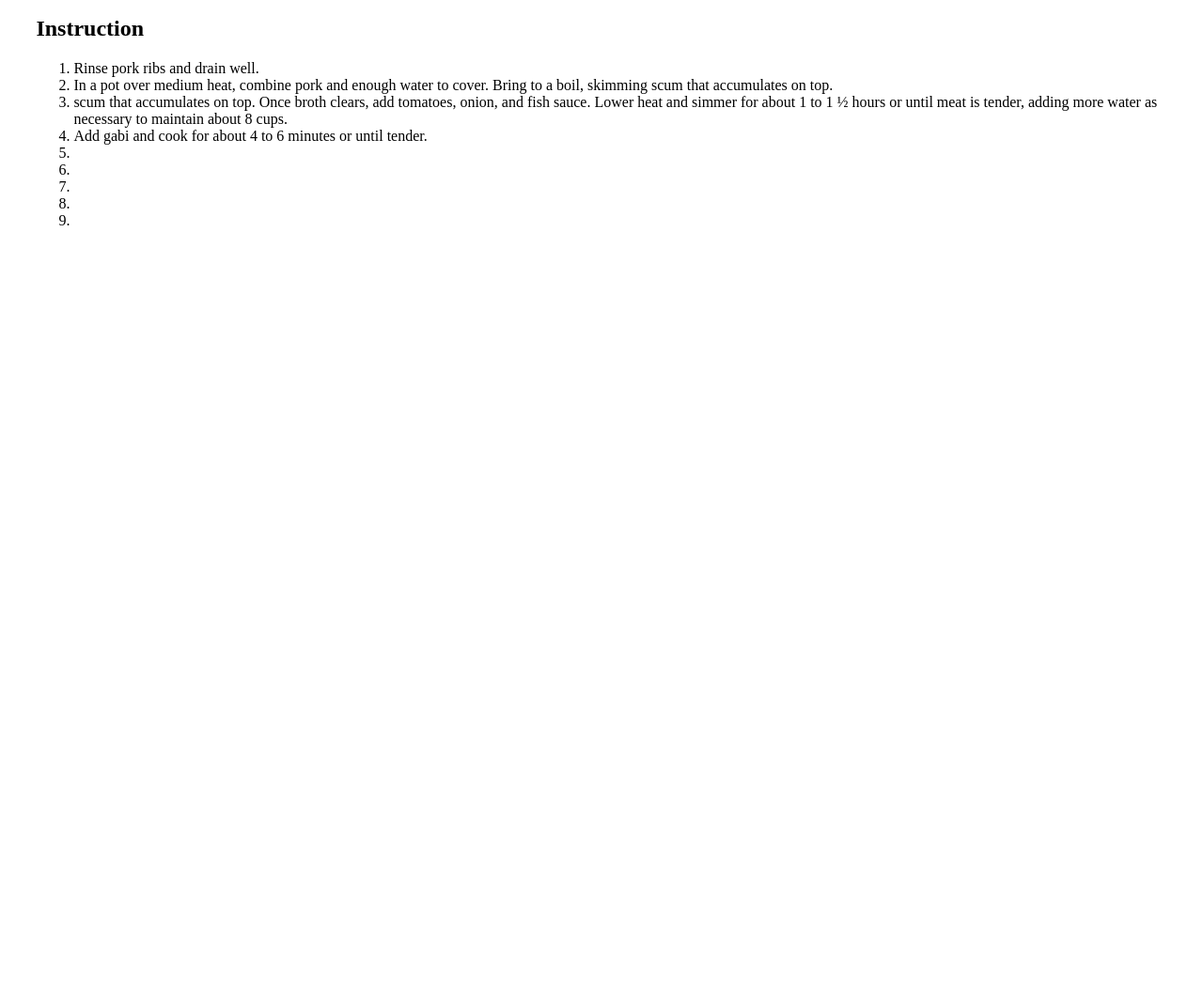
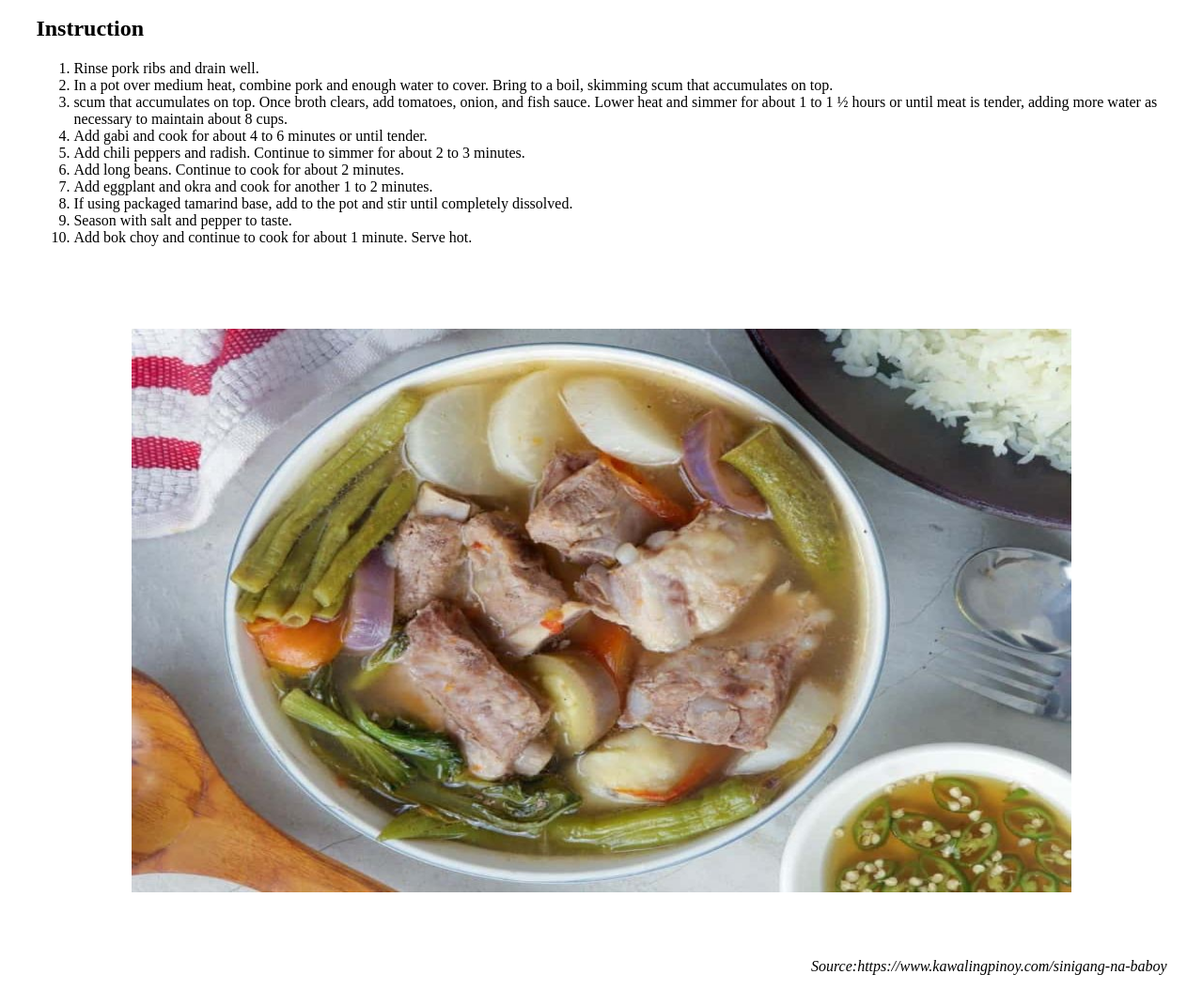
Before and after one commit to jycknn/PTMID, a plain HTML site: page index.html in a window 1280 px wide. Shown: the part 962-2016 px from the top of the page at 94% size. Before the commit the page ends 1222 px from the top, so only its background shows below. Drawn offline with Linux system fonts and the light colour scheme.

Commit message:
Update index.html

```diff
--- a/index.html
+++ b/index.html
@@ -94,12 +94,20 @@ scum that accumulates on top.</li>
  Once broth clears, add tomatoes, onion, and fish sauce. Lower heat and simmer for about 1 to 1 ½
 hours or until meat is tender, adding more water as necessary to maintain about 8 cups.</li>
 <li> Add gabi and cook for about 4 to 6 minutes or until tender.</li>
-<li></li>
-<li></li>
-<li></li>
-<li></li>
-<li></li>
+<li>Add chili peppers and radish. Continue to simmer for about 2 to 3 minutes.</li>
+<li>Add long beans. Continue to cook for about 2 minutes.</li>
+<li>Add eggplant and okra and cook for another 1 to 2 minutes.</li>
+<li>If using packaged tamarind base, add to the pot and stir until completely dissolved.</li>
+<li>Season with salt and pepper to taste.</li>
+<li>Add bok choy and continue to cook for about 1 minute. Serve hot.</li>
 </ol>
+
+<br><br><br><br>
+<img src="sig1.jpg" width="1000px" height="600px"> <br><br><br><br>
+
+<p style="text-align:right"><i>Source:</li>https://www.kawalingpinoy.com/sinigang-na-baboy</p>
+
+<!--Salunga joyce kenn-->
 
 
 
@@ -107,3 +115,4 @@ hours or until meat is tender, adding more water as necessary to maintain about
 
 
 </body>
+</html>
```
